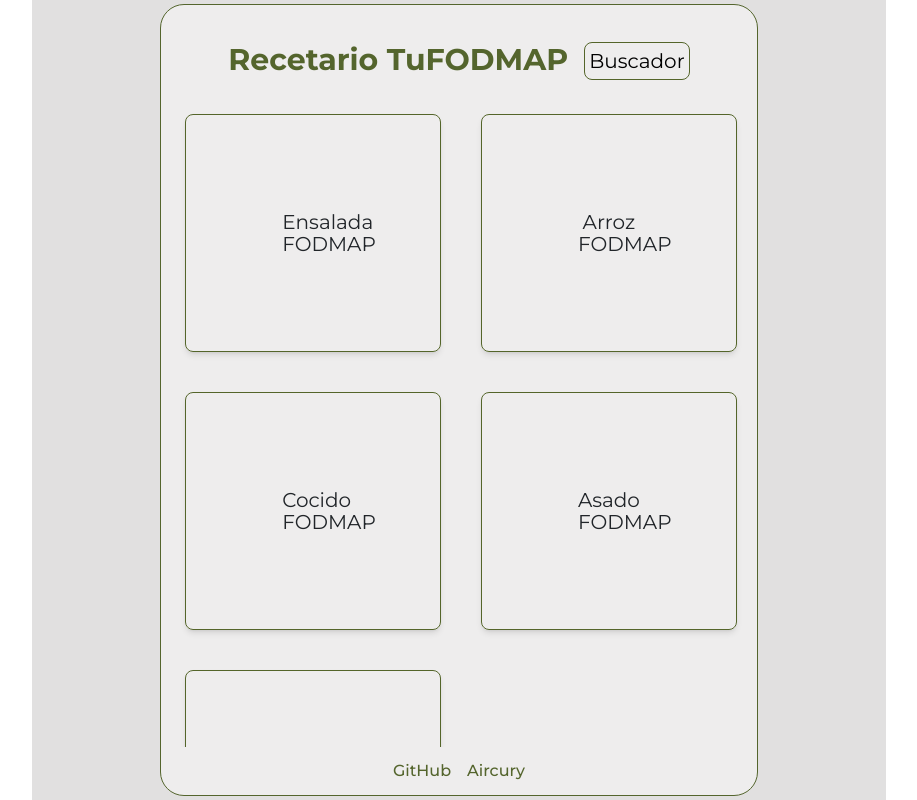
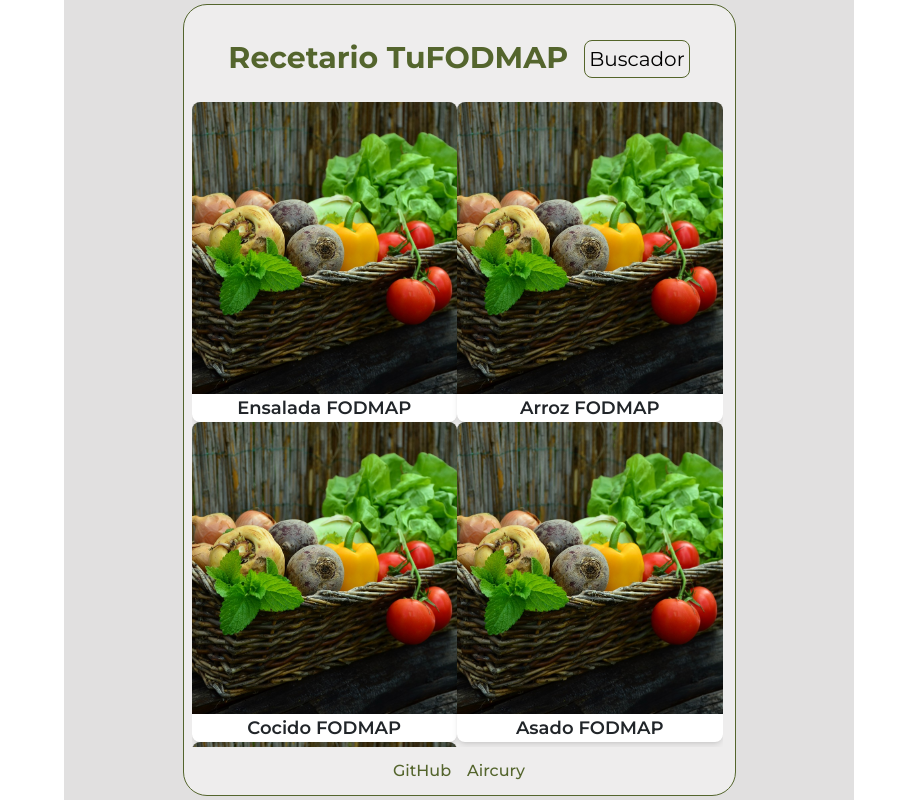
Before and after one commit to ortizzxz/FODMAP-App, a React (Vite) app in the folder fodmap-app/: page / in a window 1280 px wide. Both pictures are taken after a click on the button "Recetario". Shown: the whole page, without its empty margins (181-1098 px from the left). Built offline with nearby package versions, Linux system fonts and the light colour scheme; no server answers.

Commit message:
feat(adding a image to the legends)
the containers with the recipe will now cointain a image)

```diff
--- a/fodmap-app/src/components/RecipesSection.tsx
+++ b/fodmap-app/src/components/RecipesSection.tsx
@@ -9,19 +9,24 @@ const recipes = [
   ];
 
 const RecipesSection: React.FC = () => {
-
+/*md:h-[90%] md:w-[90%] lg:h-[70%]  max-w-sm w-full rounded-lg p-24 shadow-md
+text-center text-xl flex flex-col  border-main border-1*/
 
     return (
-        <div className="h-full w-full overflow-auto mt-[2%] ml-2 mr-1 scroll-container ">
-            <div className='grid grid-cols-2 gap-4'>
+        <div className="h-full w-full overflow-auto mt-[2%]  mr-1 scroll-container">
+            <div className='grid grid-cols-1 sm:grid-cols-2 lg:grid-cols-2 gap-0 justify-items-center'>
                 {recipes.map((recipe) => (
-                    <div key={recipe.id} className="m-2 rounded-lg p-24 shadow-md text-center text- text-xl border-main border-1">
-                        <h1>{recipe.title}</h1>
+                    <div key={recipe.id} className="bg-white rounded-lg shadow-md overflow-hidden flex flex-col h-80 w-full max-w-sm">
+                        <div className="flex-grow">
+                            <img src="src/assets/defaultImage.jpg" alt="Imagen receta" className="h-full w-full object-cover"/>
+                        </div>
+                        <h1 className="text-lg text-center font-semibold">{recipe.title}</h1>
                     </div>
                 ))}
             </div>
         </div>
     );
-};
+
+}
 
 export default RecipesSection;
```
Also changed, not shown: fodmap-app/public/imgs/iconWireframe.webp (added).
